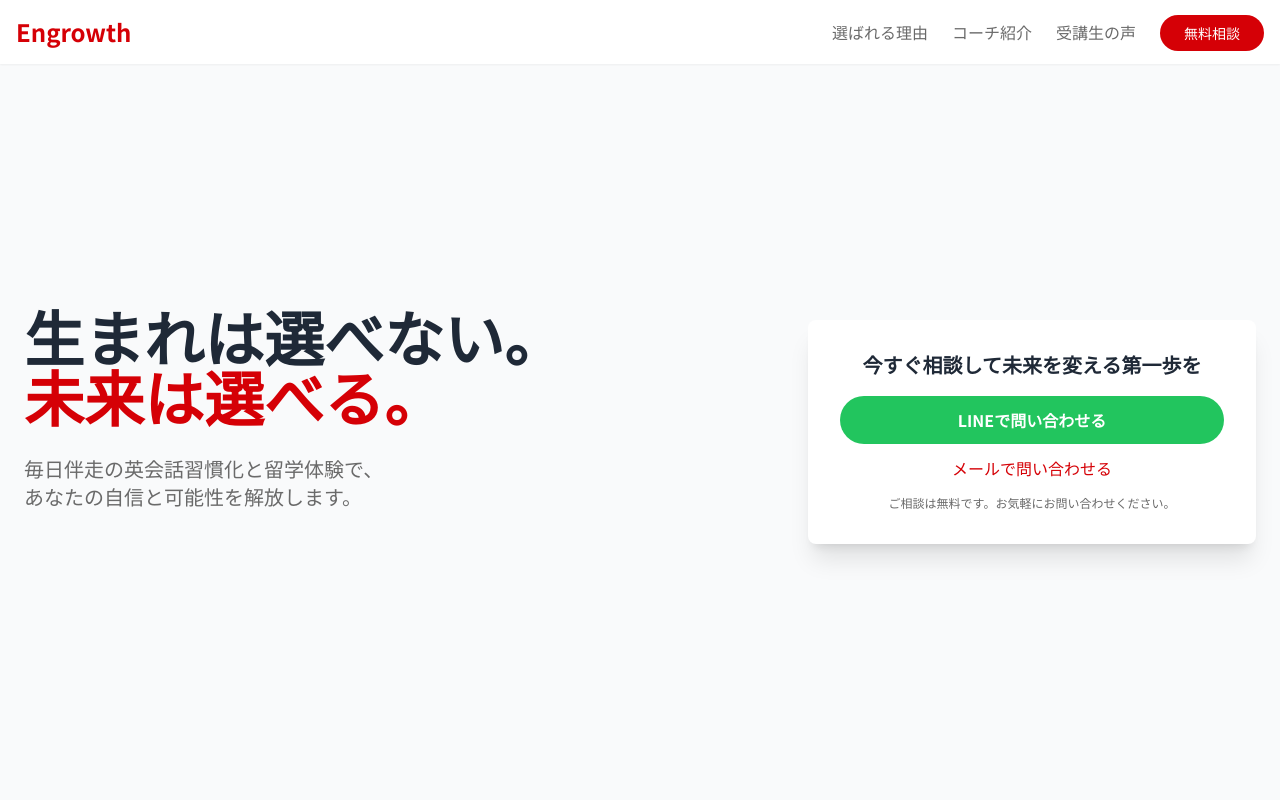
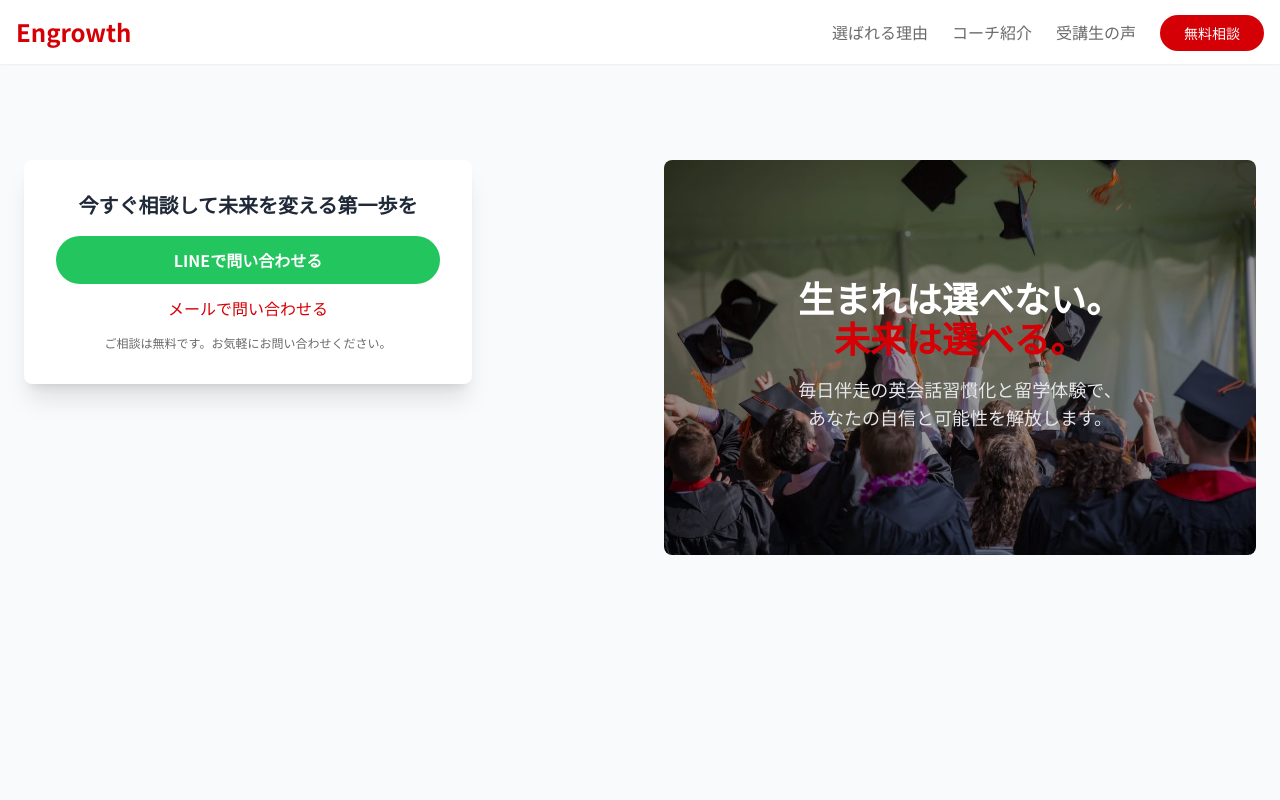
Before and after one commit to ideal-tomy/engrowth_LP_students, a website: page docs/index.html in a window 1280 px wide. Shown: the top 800 px of the page. Drawn offline with Linux system fonts and the light colour scheme.

Commit message:
ヒーローセクション修正01

```diff
--- a/docs/index.html
+++ b/docs/index.html
@@ -31,18 +31,11 @@
   </header>
 
   <!-- 1. Hero Section -->
-  <section id="hero" class="bg-gray-50 py-16 md:py-24 min-h-[calc(100vh-64px)] flex items-center">
-    <div class="container mx-auto px-6 text-center md:text-left">
-      <div class="md:grid md:grid-cols-2 items-center gap-12">
-        <div class="fade-in slide-in-left">
-          <h1 class="text-4xl md:text-5xl lg:text-6xl font-bold text-gray-800 mb-6">
-            生まれは選べない。<br class="hidden md:inline"><span class="text-primary">未来は選べる。</span>
-          </h1>
-          <p class="text-lg md:text-xl text-neutral mb-10">
-            毎日伴走の英会話習慣化と留学体験で、<br class="hidden sm:inline">あなたの自信と可能性を解放します。
-          </p>
-        </div>
-        <div class="fade-in slide-in-right mt-10 md:mt-0 flex flex-col items-center md:items-end">
+  <section id="hero" class="bg-gray-50 py-16 md:py-24 min-h-[calc(100vh-64px)] flex items-stretch">
+    <div class="container mx-auto px-6 h-full">
+      <div class="md:grid md:grid-cols-2 items-stretch gap-12">
+        <!-- Left Column: Form -->
+        <div class="fade-in slide-in-left flex flex-col items-center md:items-start">
           <div class="bg-white p-8 rounded-lg shadow-xl max-w-md w-full">
             <h3 class="text-xl font-bold text-gray-800 mb-4 text-center">今すぐ相談して未来を変える第一歩を</h3>
             <a href="https://line.me/R/ti/p/%40yourlineid" target="_blank" class="block w-full bg-green-500 hover:bg-green-600 text-white font-bold py-3 px-6 rounded-full text-center mb-3 transition-colors duration-300 font-sans-jp">
@@ -52,6 +45,18 @@
               メールで問い合わせる
             </a>
             <p class="text-xs text-neutral mt-4 text-center">ご相談は無料です。お気軽にお問い合わせください。</p>
+          </div>
+        </div>
+        <!-- Right Column: Image with Text Overlay -->
+        <div class="fade-in slide-in-right mt-10 md:mt-0 relative rounded-lg overflow-hidden">
+          <img src="assets/images/キャンパスライフ01.webp" alt="Engrowth ヒーローイメージ" class="block rounded-lg shadow-xl w-full h-full object-cover">
+          <div class="absolute inset-0 bg-black bg-opacity-40 flex flex-col justify-center items-center text-center p-6">
+            <h1 class="text-3xl lg:text-4xl font-bold text-white mb-4">
+              生まれは選べない。<br class="hidden md:inline"><span class="text-primary">未来は選べる。</span>
+            </h1>
+            <p class="text-md lg:text-lg text-gray-200">
+              毎日伴走の英会話習慣化と留学体験で、<br class="hidden sm:inline">あなたの自信と可能性を解放します。
+            </p>
           </div>
         </div>
       </div>
@@ -113,10 +118,6 @@
       <div class="fade-in">
         <h3 class="text-xl font-bold mb-4 font-sans-jp tracking-wider">VISION</h3>
         <p class="text-3xl md:text-4xl font-serif-jp font-bold mb-10 md:mb-12">どんな環境に生まれても、<br class="sm:hidden">自分が生きたい人生を。</p>
-      </div>
-      <div class="fade-in" style="transition-delay: 0.2s;">
-        <h3 class="text-xl font-bold mb-4 font-sans-jp tracking-wider">MISSION</h3>
-        <p class="text-3xl md:text-4xl font-serif-jp font-bold">英会話と海外体験で、<br class="sm:hidden">自らの手で人生を切り拓く学生を増やす。</p>
       </div>
     </div>
   </section>
@@ -202,14 +203,17 @@
       <h2 class="text-3xl md:text-4xl font-bold text-gray-800 text-center mb-12 md:mb-16 fade-in">親御さんにも<span class="text-primary">安心の３つの仕組み</span></h2>
       <div class="grid md:grid-cols-3 gap-8">
         <div class="bg-white p-6 rounded-lg shadow-lg fade-in slide-in-bottom">
+          <img src="assets/images/en_01.png" alt="学習進捗を週報 PDF で共有" class="w-full h-48 object-cover rounded-t-lg mb-4">
           <h3 class="text-xl font-bold text-primary mb-3">① 学習進捗を週報 PDF で共有</h3>
           <p class="text-neutral">お子様の学習状況や成長を定期的にご報告。透明性の高いサポートをお約束します。</p>
         </div>
         <div class="bg-white p-6 rounded-lg shadow-lg fade-in slide-in-bottom" style="transition-delay: 0.2s;">
-          <h3 class="text-xl font-bold text-primary mb-3">② 日本語サポートデスク</h3>
+          <img src="assets/images/en_01.png" alt="定期的な三者面談を実施" class="w-full h-48 object-cover rounded-t-lg mb-4">
+          <h3 class="text-xl font-bold text-primary mb-3">② 定期的な三者面談を実施</h3>
           <p class="text-neutral">平日10時～18時まで、日本人スタッフが対応。万が一の時も安心です。</p>
         </div>
         <div class="bg-white p-6 rounded-lg shadow-lg fade-in slide-in-bottom" style="transition-delay: 0.4s;">
+          <img src="assets/images/en_01.png" alt="現地医療・保険パッケージ" class="w-full h-48 object-cover rounded-t-lg mb-4">
           <h3 class="text-xl font-bold text-primary mb-3">③ 現地医療・保険パッケージ</h3>
           <p class="text-neutral">留学中の健康と安全を第一に。信頼できる医療・保険パッケージを一括手配します。</p>
         </div>
```
Also changed, not shown: docs/追加テキスト.md (added, +11 -0 lines), docs/assets/css/style.css, docs/assets/images/case03.jpeg (added), docs/assets/images/case04.jpeg (added), docs/assets/images/en_01.png (added), docs/assets/images/student.jpg (added), docs/assets/images/top06.png (added), docs/assets/images/キャンパスライフ01.webp (added), docs/backup.html (added).
